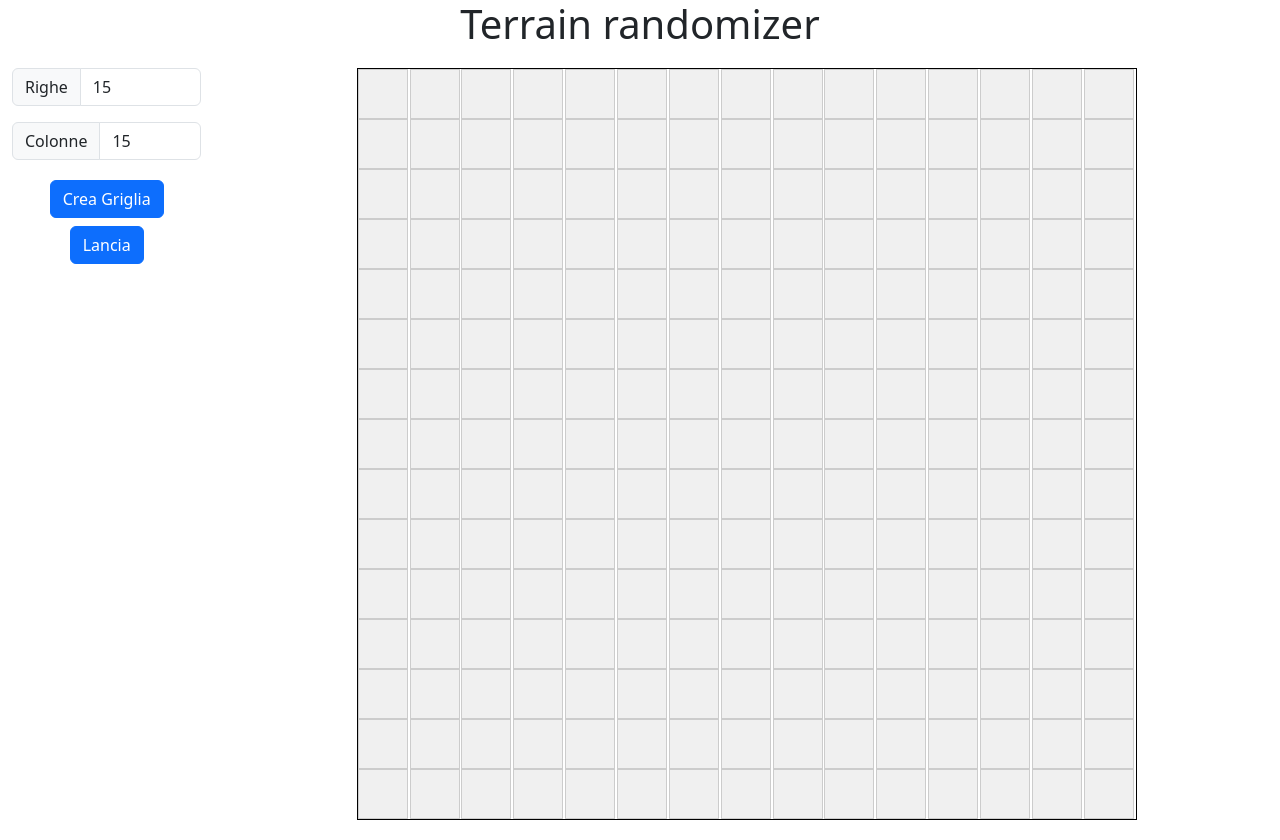
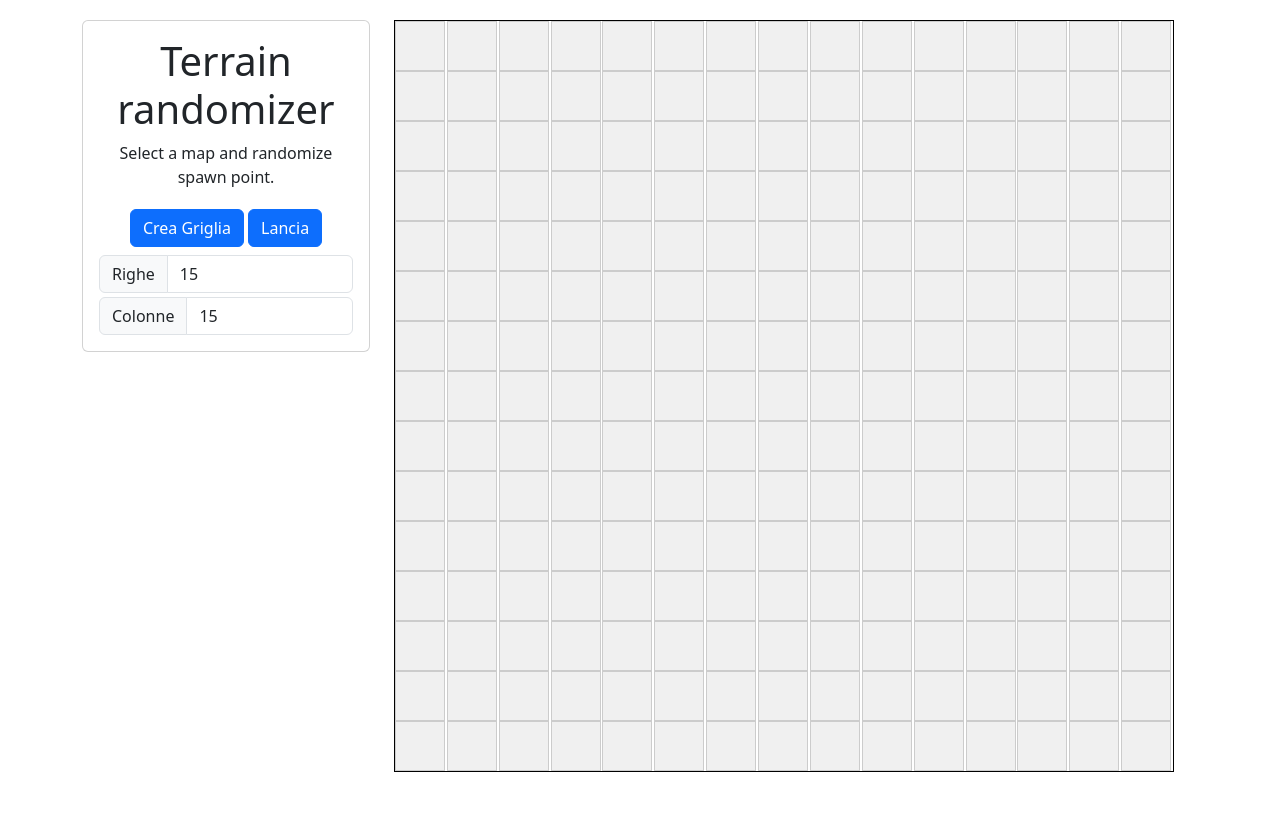
Before and after one commit to Sandman90/terrain-randomizer, a website: page index.html in a window 1280 px wide. After the commit the page ends 800 px from the top, so only its background shows below. Drawn offline with nearby package versions, Linux system fonts and the light colour scheme.

Commit message:
First commit.

```diff
--- a/index.html
+++ b/index.html
@@ -9,10 +9,6 @@
     <style>
         body {
             text-align: center;
-        }
-
-        #nav {
-
         }
 
         #grid-container {
@@ -38,24 +34,29 @@
     </style>
 </head>
 <body>
+<div class="container clearfix m-auto my-1">
+    <div class="card float-start" style="width: 18rem;">
+        <!--img src="..." class="card-img-top" alt="..."-->
+        <div class="card-body">
+            <h1 class="card-title">Terrain randomizer</h1>
+            <p class="card-text">Select a map and randomize spawn point.</p>
 
-<h1 class="text-center">Terrain randomizer</h1>
-<div class="clearfix">
-    <div class="float-start container border-info col-2">
-        <div class="input-group mb-3">
+            <button id="create-grid-btn" class="btn btn-primary m-1 mx-auto">Crea Griglia</button>
+            <button id="randomize-btn" class="btn btn-primary m-1 mx-auto">Lancia</button>
+
+            <div class="input-group mt-1">
                 <span class="input-group-text" id="basic-addon1">Righe</span>
                 <input id="rows" type="number" class="form-control" placeholder="15" value="15"
                        aria-label="Righe" aria-describedby="basic-addon1">
             </div>
-
-        <div class="input-group mb-3">
+            <div class="input-group mt-1">
                 <span class="input-group-text" id="basic-addon2">Colonne</span>
                 <input id="cols" type="number" class="form-control" placeholder="15" value="15"
                        aria-label="Colonne" aria-describedby="basic-addon2">
             </div>
-
-        <button id="create-grid-btn" class="btn btn-primary m-1 mx-auto">Crea Griglia</button>
-        <button id="randomize-btn" class="btn btn-primary m-1 mx-auto">Lancia</button>
+        </div>
+    </div>
+    <div class="float-start container border-info col-2">
     </div>
 
     <div id="grid-container"></div>
```
Lines whose indentation alone changed are shown as unchanged.
